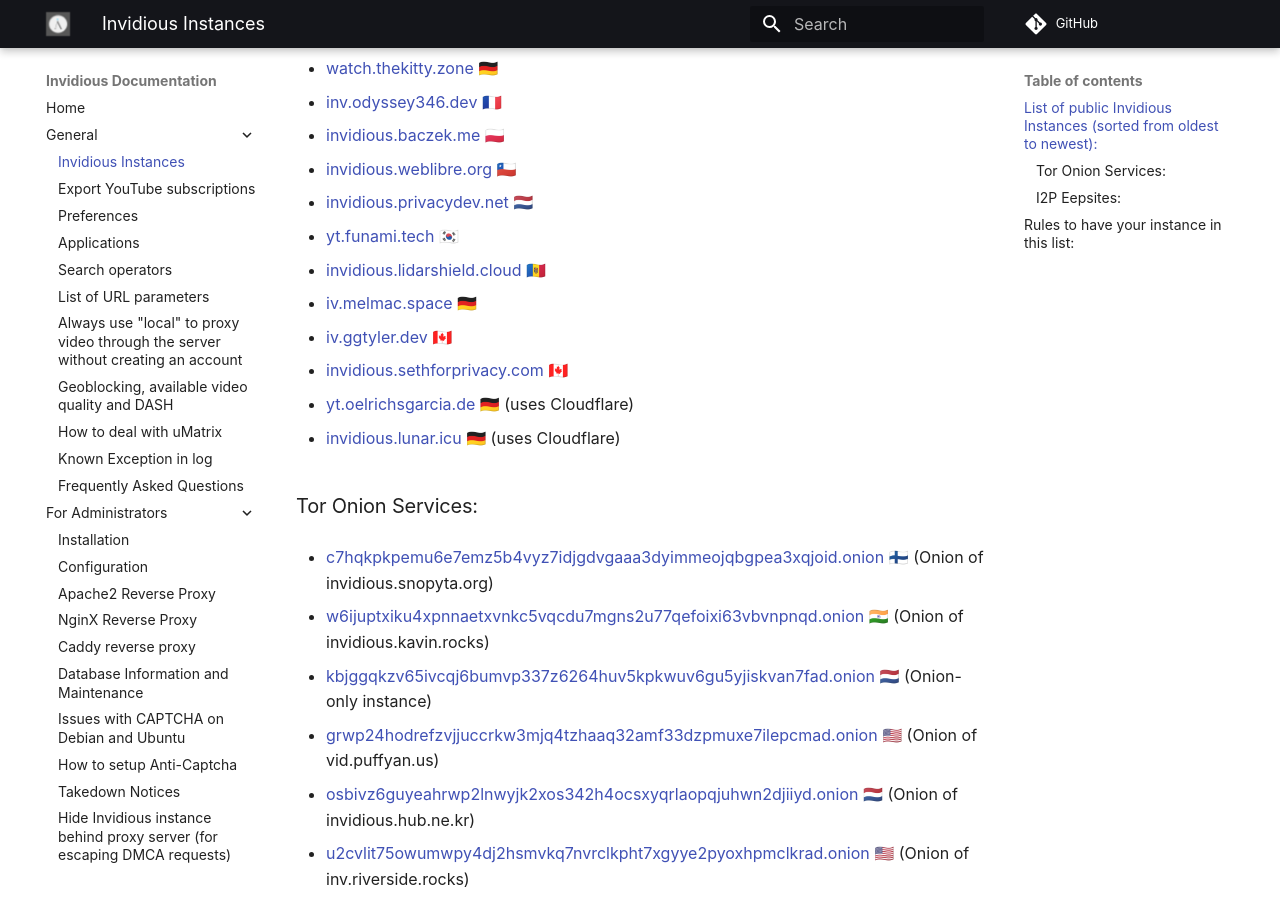
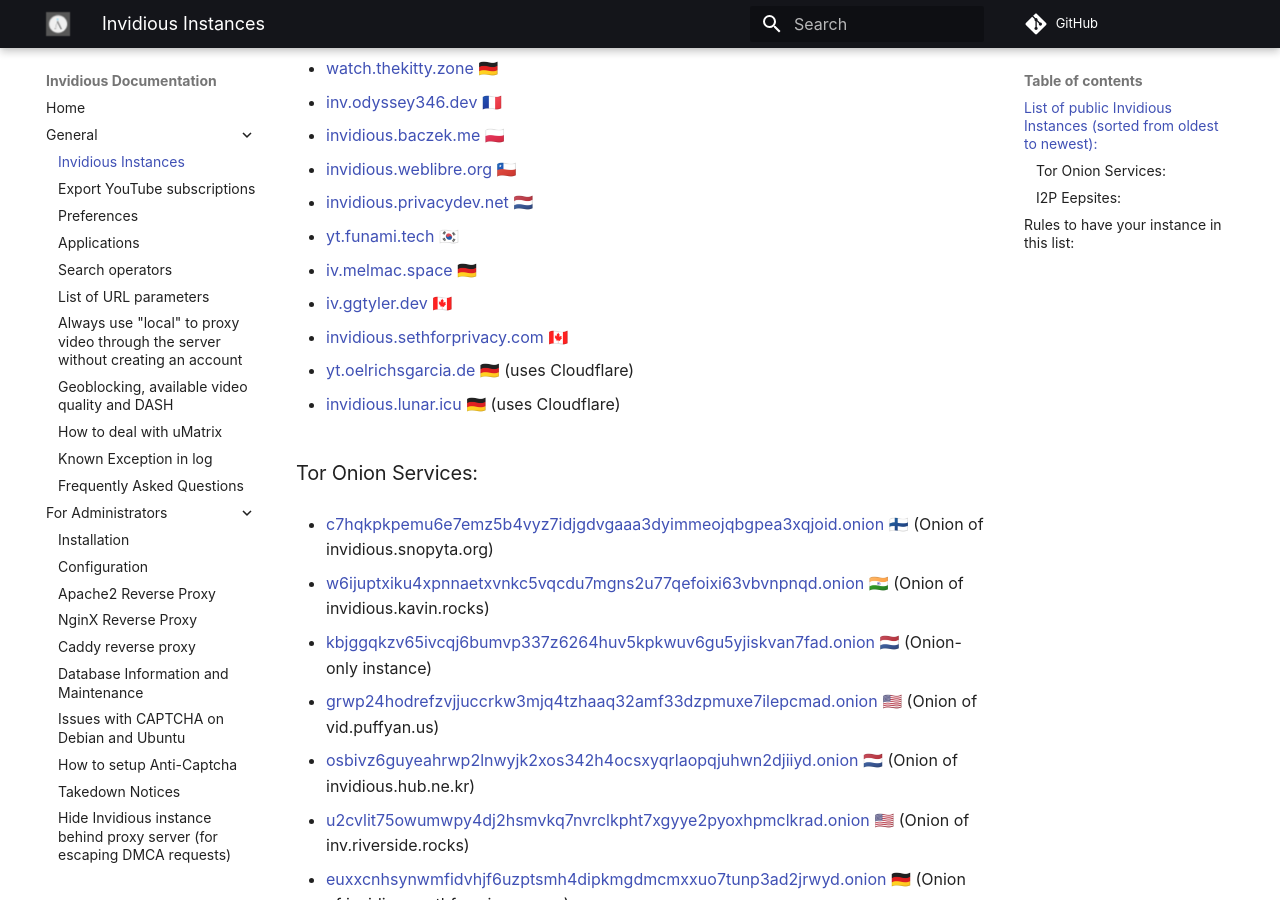
Before and after one commit to iv-org/documentation, an MkDocs documentation site: the page built from docs/instances.md, in a window 1280 px wide and 900 px high, scrolled down 945 px. Built offline with MkDocs 1.6.1 and Material for MkDocs 9.7.7, drawn with Linux system fonts in a browser that asks for light colours; comment, search, counter and statistics services are not loaded.

Commit message:
remove invidious.lidarshield.cloud from the list
asked in #305

```diff
--- a/docs/instances.md
+++ b/docs/instances.md
@@ -47,8 +47,6 @@
 * [invidious.privacydev.net](https://invidious.privacydev.net) 🇳🇱
 
 * [yt.funami.tech](https://yt.funami.tech) 🇰🇷
-
-* [invidious.lidarshield.cloud](https://invidious.lidarshield.cloud) 🇲🇩
 
 * [iv.melmac.space](https://iv.melmac.space) 🇩🇪
 
```
